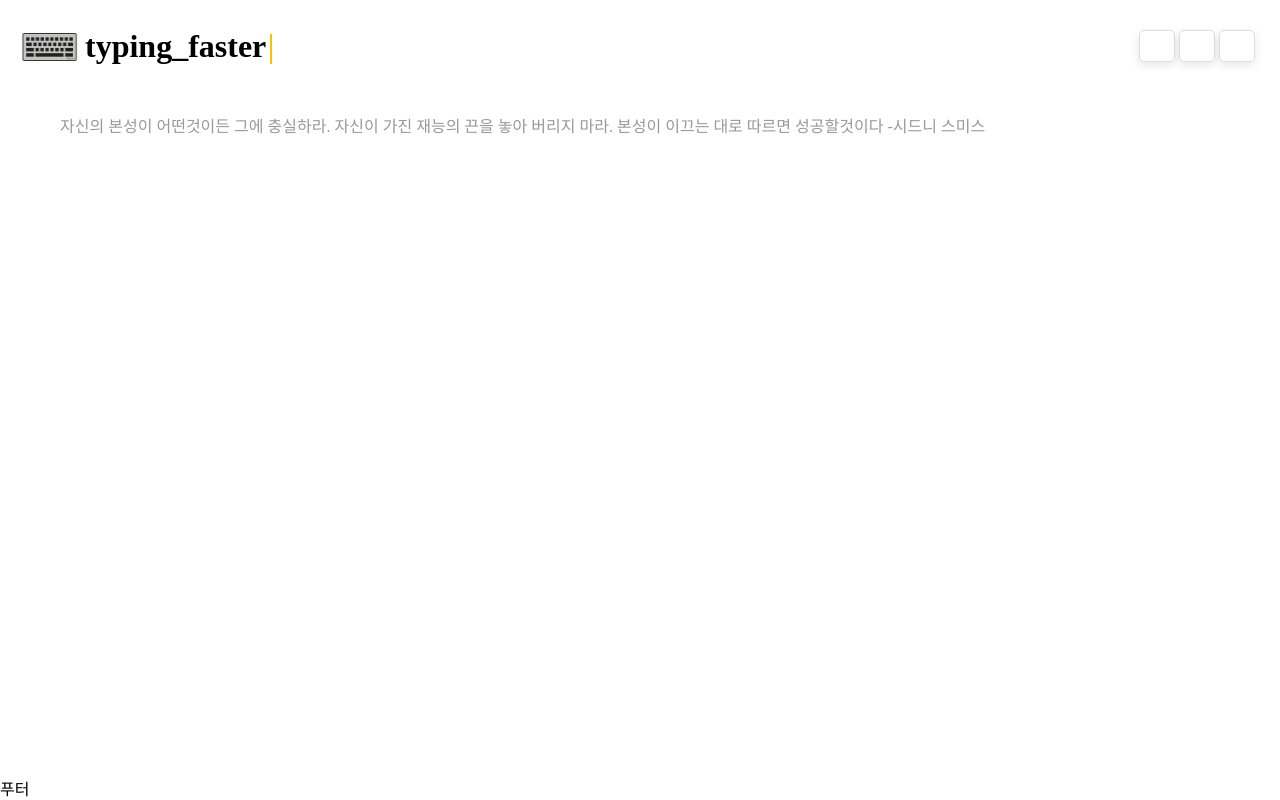
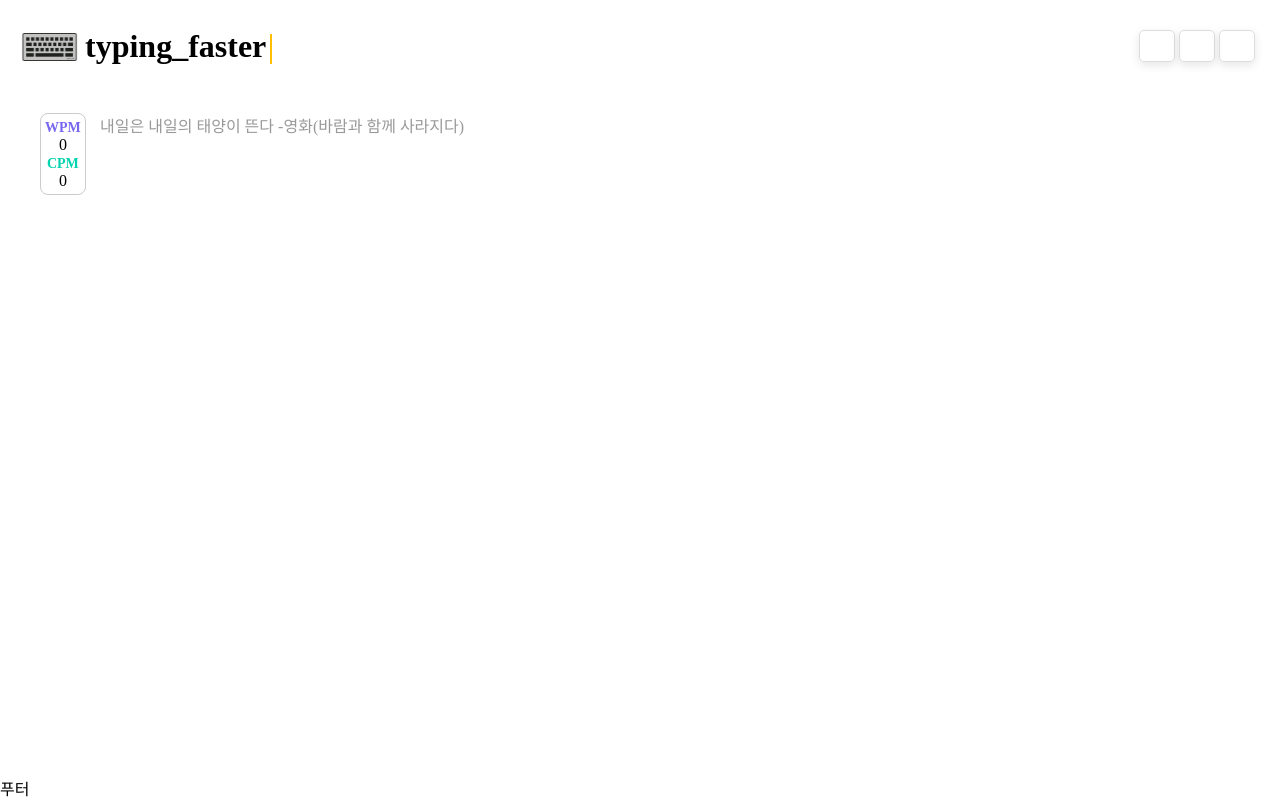
Before and after one commit to Kang-Seonggyu/typing_faster, a Vue app: page / in a window 1280 px wide. Built offline with nearby package versions, Linux system fonts and the light colour scheme; some icons are missing.

Commit message:
feat : 마지막 엔터시 속도 측정

```diff
--- a/src/components/OneSpelling.vue
+++ b/src/components/OneSpelling.vue
@@ -1,12 +1,13 @@
 <template>
   <div class="spelling">
-    <span>{{ $props.spell }}</span>
-    <span>{{ $props.typing }}</span>
+    <span :class="props.typing && props.typing !== props.spell && 'incorrect'">
+      {{ props.spell }}
+    </span>
   </div>
 </template>
 
 <script setup>
-defineProps({
+const props = defineProps({
   spell: { type: String, required: true },
   typing: { type: String },
 });
@@ -15,10 +16,15 @@ defineProps({
 <style scoped>
 .spelling {
   display: inline-block;
-  word-spacing: 10px;
   white-space: pre;
 }
 span {
   color: #999;
 }
+span.incorrect {
+  position: relative;
+  z-index: 10;
+  color: rgba(255, 0, 0, 0.7);
+  font-weight: bold;
+}
 </style>
--- a/src/components/TypingBox.vue
+++ b/src/components/TypingBox.vue
@@ -4,32 +4,91 @@
     <div
       class="typing__container"
       @input="onTyping"
-      ref="editable"
+      @keydown="onKeydown"
+      ref="editableDiv"
       contenteditable="true"
     ></div>
     <div class="dictation__label">
       <OneSpelling
-        v-for="(spell, idx) in msg"
+        v-for="(spell, idx) in msg.replace(/&nbsp;/g, ' ')"
         :key="`spell_${idx}`"
         :spell="spell"
+        :typing="typingText[idx]"
       />
+    </div>
+    <div class="speed">
+      <em style="color: rgb(118, 103, 238)">WPM</em>
+      <p>{{ calculateTypingSpeed(startTime, endTime)[0] || '0' }}</p>
+      <em style="color: rgb(0, 211, 175)">CPM</em>
+      <p>{{ calculateTypingSpeed(startTime, endTime)[1] || '0' }}</p>
     </div>
   </div>
 </template>
 
 <script setup>
-import { ref, onMounted, onUnmounted } from 'vue';
+import { ref, onMounted, onUnmounted, computed } from 'vue';
 import OneSpelling from './OneSpelling.vue';
 
 const props = defineProps({
   msg: { type: String, required: true },
 });
 
-const editable = ref(null);
+const editableDiv = ref(null);
+const startTime = ref(0);
+const endTime = ref(0);
 const typingText = ref('');
+const errorMsg = ref('');
+const typingCount = ref(0);
+
 const onTyping = (e) => {
-  typingText.value = e.target.innerHTML;
+  if (!startTime.value) {
+    startTime.value = Date.now();
+  }
+  typingText.value = e.target.innerHTML.replace(/&nbsp;/g, ' ');
   // moveCaret();
+};
+
+const onKeydown = (e) => {
+  const keyCode = e.keyCode || e.which;
+
+  if (e.code === 'Backspace') {
+    if (typingCount.value === 0) {
+      typingCount.value = 0;
+    } else {
+      typingCount.value -= 1;
+    }
+  } else if (e.code.includes('Enter')) {
+    e.preventDefault();
+    if (typingText.value === props.msg) {
+      errorMsg.value = '';
+      endTime.value = Date.now();
+    } else {
+      errorMsg.value = '오타가 있습니다. 확인해주세요.';
+    }
+  } else if (
+    (keyCode >= 65 && keyCode <= 90) || // A-Z
+    (keyCode >= 97 && keyCode <= 122) || // a-z
+    (keyCode >= 48 && keyCode <= 57) || // 0-9
+    keyCode === 188 || // ',' : comma
+    keyCode === 190 || // '.' : period
+    keyCode === 229
+  ) {
+    typingCount.value += 1;
+  } else {
+    return;
+  }
+};
+
+const calculateTypingSpeed = (start, end) => {
+  if (start === 0 && end === 0) {
+    return 0;
+  }
+  const elapsedSeconds = (end - start) / 1000;
+  const typingwordSpeed =
+    Math.round((typingText.value.length / elapsedSeconds) * 16) || 0;
+  const typingSpeed =
+    Math.round((typingCount.value / elapsedSeconds) * 60) || 0;
+  return [typingwordSpeed, typingSpeed];
 };
 
 // const caret = ref(null);
@@ -47,11 +106,11 @@ const onTyping = (e) => {
 // };
 
 onMounted(() => {
-  editable.value.focus();
+  editableDiv.value.focus();
   // moveCaret();
 });
 onUnmounted(() => {
-  editable.value.removeEventListener('input', handleInput);
+  editableDiv.value.removeEventListener('input', handleInput);
 });
 </script>
 
@@ -61,14 +120,15 @@ onUnmounted(() => {
   overflow: hidden;
   box-sizing: border-box;
   width: 100%;
-  padding: 20px 60px;
+  min-height: 200px;
+  padding: 20px 60px 20px 100px;
 }
 .typing__container {
   position: absolute;
   box-sizing: border-box;
   word-break: break-all;
   top: 20px;
-  left: 60px;
+  left: 100px;
   right: 60px;
   bottom: 20px;
   z-index: 10;
@@ -89,6 +149,24 @@ onUnmounted(() => {
   background-color: rgb(254, 192, 0);
   animation: blink-effect infinite step-end 1s;
 }
+.speed {
+  position: absolute;
+  left: 40px;
+  top: 20px;
+  padding: 4px;
+  text-align: center;
+  border: 1px solid #ccc;
+  border-radius: 8px;
+}
+.speed em {
+  font-style: normal;
+
+  font-size: 14px;
+  font-weight: bold;
+}
+.speed p {
+  margin: 0;
+}
 /* .dictation__label {
 } */
 </style>
```
Also changed, not shown: src/api/advices.js (+90 -96 lines).
